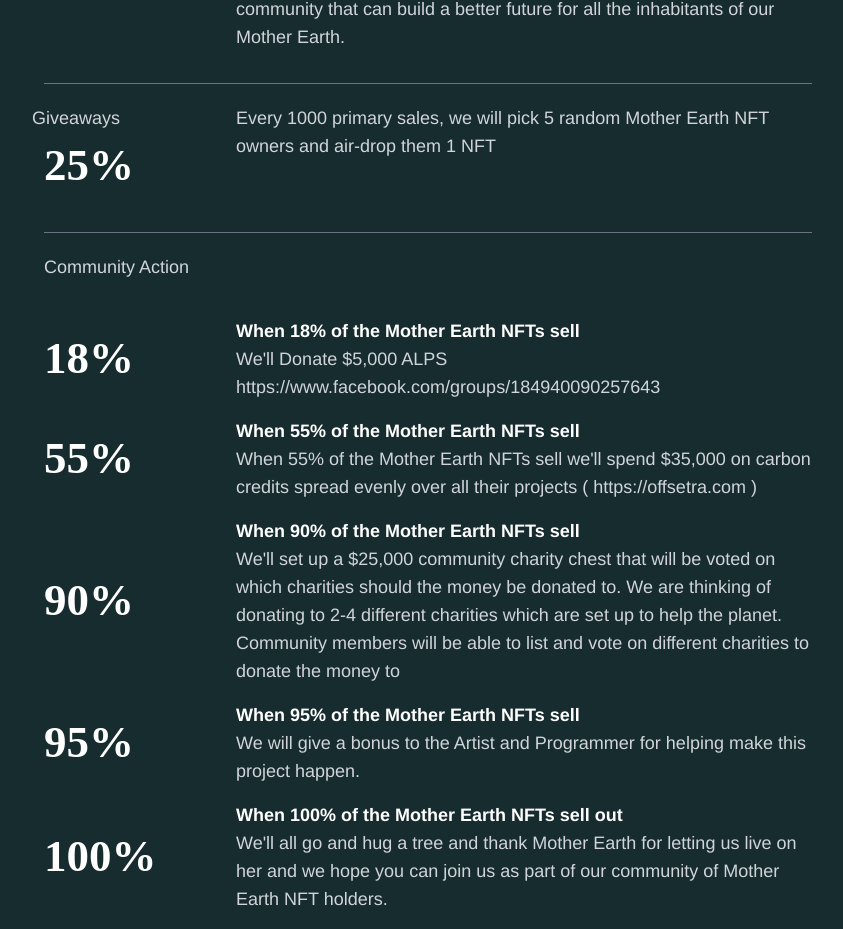
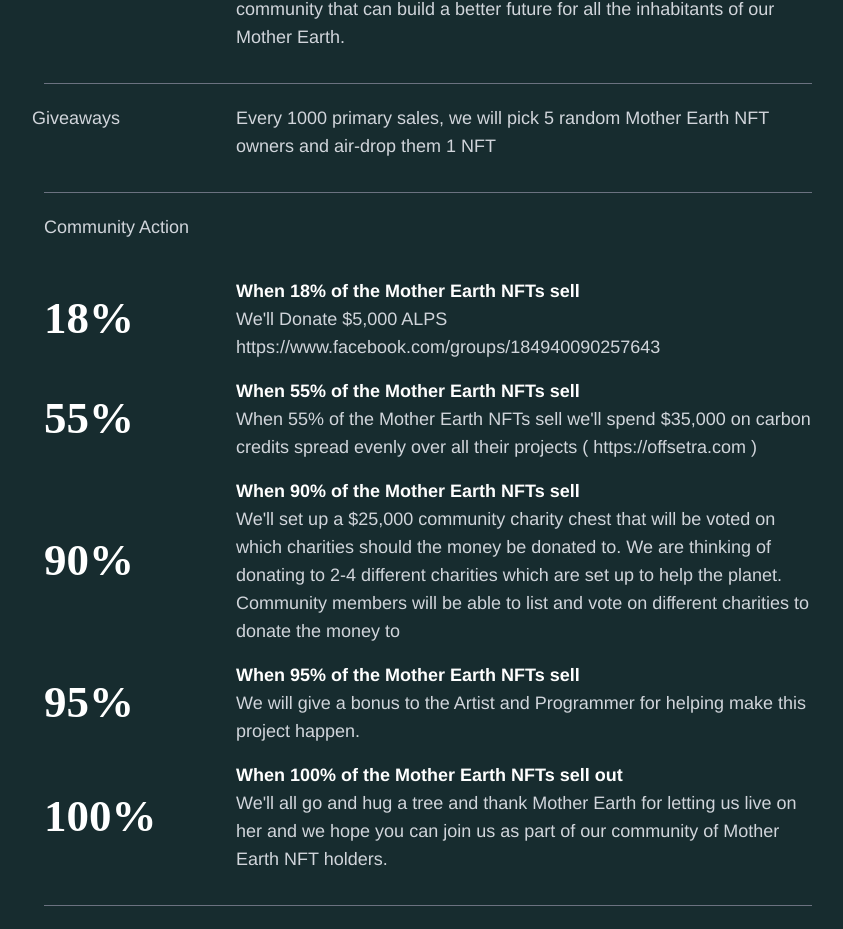
Before and after one commit to frusciante189/mother-earth, a React (Create React App) app: page / in a window 1280 px wide. Shown: the part 3714-4643 px from the top of the page, without its empty margins (212-1055 px from the left). Built offline with nearby package versions, Linux system fonts and the light colour scheme.

Commit message:
Update RoadMap.js

```diff
--- a/src/Components/RoadMap.js
+++ b/src/Components/RoadMap.js
@@ -30,9 +30,6 @@ const RoadMap = () => {
             <div className="flex text-left border-t pt-5 pb-8 border-gray-500">
               <div className="w-1/4 flex flex-col">
                 <h1 className="text-gray-300 text-lg -ml-3">Giveaways</h1>
-                <span className="text-[45px] text-white font-semibold font-number">
-                  25%
-                </span>
               </div>
               <p className="w-3/4 text-gray-300  md:text-lg text-base ml-4 lg:ml-0">
                 Every 1000 primary sales, we will pick 5 random Mother Earth NFT
```
